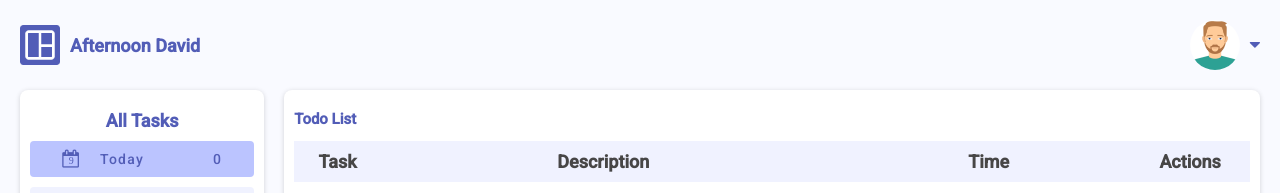
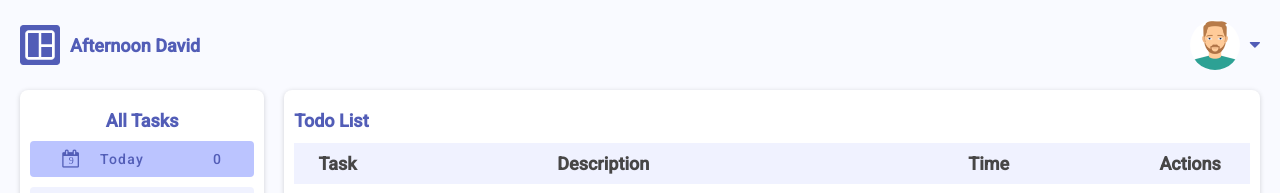
Before and after one commit to Onosgb/e-health-test, an Angular app: page / in a window 1280 px wide. Shown: the top 193 px of the page. Built offline with nearby package versions, Linux system fonts and the light colour scheme.

Commit message:
Font Adjustment of list title

```diff
--- a/src/app/components/task-list/task-list.component.html
+++ b/src/app/components/task-list/task-list.component.html
@@ -1,5 +1,5 @@
 <div class="container">
-  <h2 class="title">Todo List</h2>
+  <h4 class="title">Todo List</h4>
   <div class="content">
     <table width="100%">
       <thead>
--- a/src/app/components/task-list/task-list.component.scss
+++ b/src/app/components/task-list/task-list.component.scss
@@ -10,6 +10,7 @@
 
   .title {
     color: $text-secondary;
+    font-size: 1.8rem;
   }
 
   .content {
```
